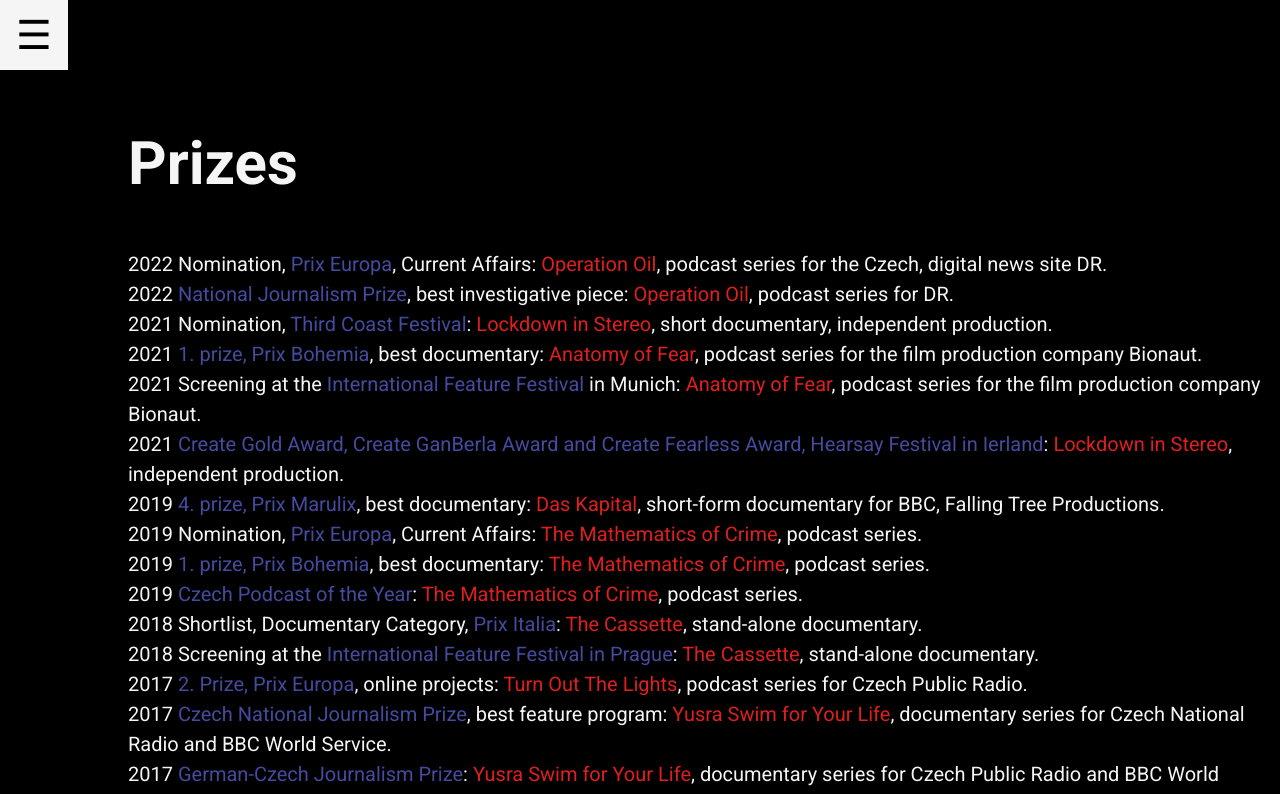
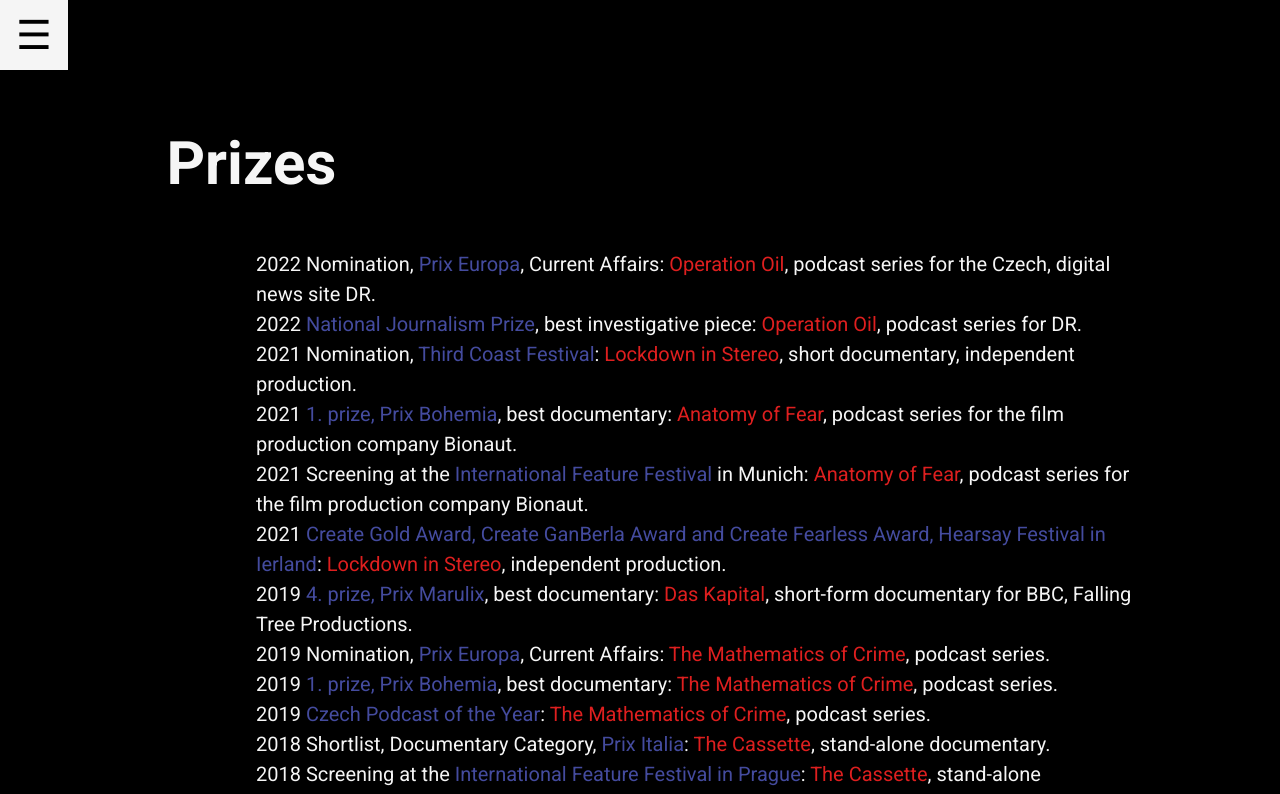
Before and after one commit to TadeasTolver/Brits-Black-Box, a plain HTML site: page prizes.html in a window 1280 px wide. Shown: the top 794 px of the page. Drawn offline with Linux system fonts and the light colour scheme.

Commit message:
Update styles.css

```diff
--- a/styles.css
+++ b/styles.css
@@ -57,6 +57,8 @@ body {
 
 .heading {
     margin-top: 12vh;
+    margin-left: 3vw;
+    margin-right: 3vw;
     font-size: 3.75rem;
     text-align: center;
 }
@@ -64,9 +66,12 @@ body {
 .main-p {
     font-size: 25px;
     text-align: center;
+    margin-left: 10vw;
+    margin-right: 10vw;
 }
 
 footer {
+    width: 100vw;
     position: relative;
     display: flex;
     flex-direction: row;
```
